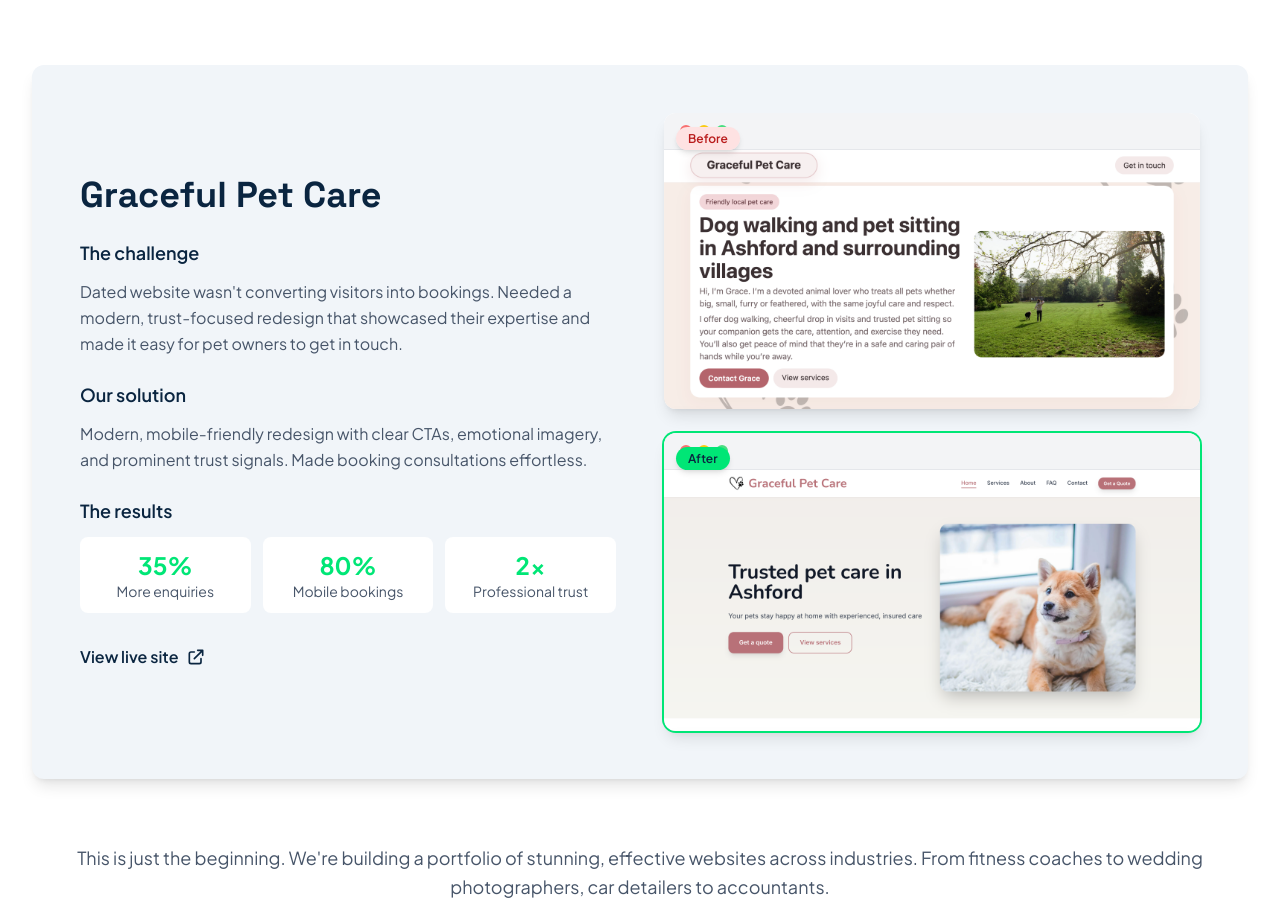
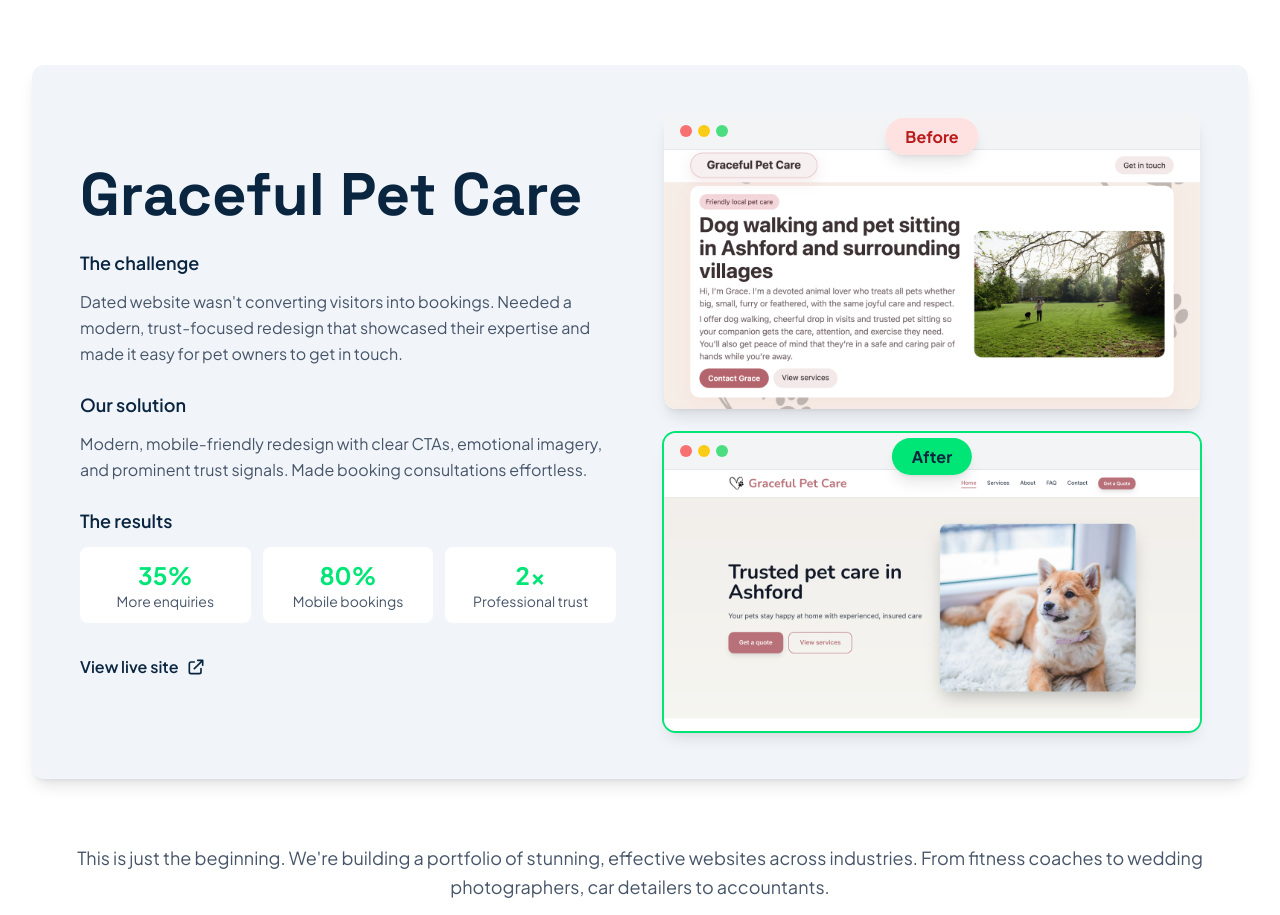
Before and after one commit to lawsonscreative/lawsonscreative-main-site, a Next.js app: page / in a window 1280 px wide. Shown: the part 1112-2027 px from the top of the page. Built offline with nearby package versions, Linux system fonts and the light colour scheme.

Commit message:
Pill on Grace's site before and after aligned to middle
🤖 Generated with [Claude Code](https://claude.com/claude-code)

Co-Authored-By: Claude <noreply@anthropic.com>

```diff
--- a/app/portfolio/page.tsx
+++ b/app/portfolio/page.tsx
@@ -37,7 +37,7 @@ export default function PortfolioPage() {
                   Full Website Redesign
                 </span>
               </div>
-              <h2 className="font-heading font-bold text-5xl md:text-6xl text-navy mb-4">
+              <h2 className="font-heading font-bold text-4xl md:text-5xl lg:text-6xl text-navy mb-4">
                 Graceful Pet Care
               </h2>
               <p className="text-xl text-slate">
--- a/components/PortfolioShowcase.tsx
+++ b/components/PortfolioShowcase.tsx
@@ -38,7 +38,7 @@ export default function PortfolioShowcase() {
           <div className="grid grid-cols-1 lg:grid-cols-2 gap-12 items-center">
             {/* Content */}
             <div>
-              <h3 className="font-heading font-bold text-3xl md:text-4xl text-navy mb-6">
+              <h3 className="font-heading font-bold text-4xl md:text-5xl lg:text-6xl text-navy mb-6">
                 Graceful Pet Care
               </h3>
               <div className="space-y-6 mb-8">
@@ -115,8 +115,8 @@ export default function PortfolioShowcase() {
                     className="w-full h-auto"
                   />
                 </div>
-                <div className="absolute top-3 left-3">
-                  <span className="bg-red-100 text-red-700 px-3 py-1 rounded-full text-xs font-semibold shadow-md">
+                <div className="absolute top-3 left-1/2 transform -translate-x-1/2">
+                  <span className="bg-red-100 text-red-700 px-5 py-2 rounded-full text-base font-bold shadow-lg">
                     Before
                   </span>
                 </div>
@@ -141,8 +141,8 @@ export default function PortfolioShowcase() {
                     className="w-full h-auto"
                   />
                 </div>
-                <div className="absolute top-3 left-3">
-                  <span className="bg-lime text-navy px-3 py-1 rounded-full text-xs font-semibold shadow-md">
+                <div className="absolute top-3 left-1/2 transform -translate-x-1/2">
+                  <span className="bg-lime text-navy px-5 py-2 rounded-full text-base font-bold shadow-lg">
                     After
                   </span>
                 </div>
```
